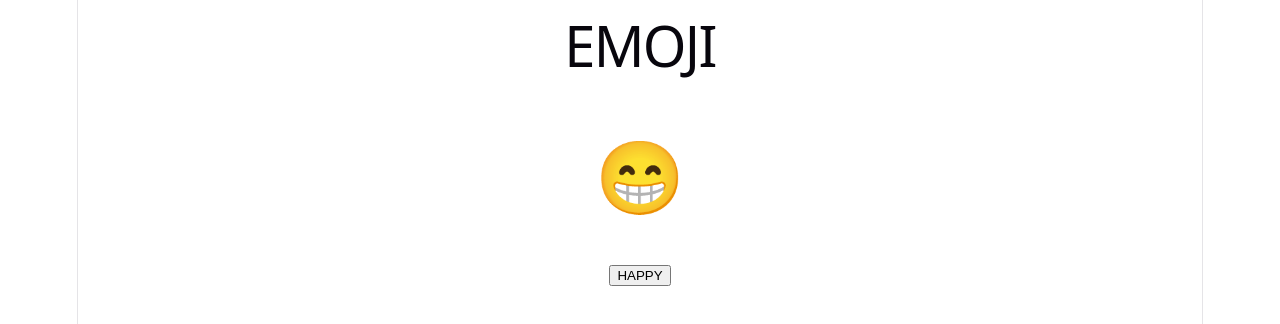
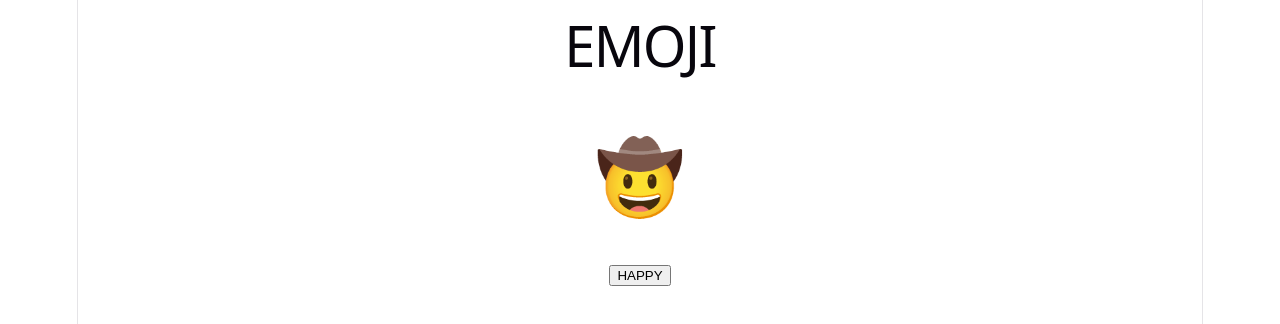
Before and after one commit to ufjf-dcc207/ufjf-dcc207-2026-3-a-atv06-deyvisonfernandes, a React (Vite) app: page / in a window 1280 px wide. Shown: the top 324 px of the page. Built offline with nearby package versions, Linux system fonts and the light colour scheme.

Commit message:
adiciona useState

```diff
--- a/src/Emoji.tsx
+++ b/src/Emoji.tsx
@@ -1,3 +1,4 @@
+import { useState } from "react";
 import "./Emoji.css";
 
 type EMOJI_KEYS = "happy" | "cowboy" | "crazy";
@@ -12,11 +13,13 @@ const EMOJI_MAP = new Map<EMOJI_KEYS, string>([
 
 
 export default function Emoji(){
-    let status:EMOJI_KEYS = "happy";
+
+    const [status, setStatus] = useState<EMOJI_KEYS>("cowboy")
+
     function happyClick(){
         console.log("Status", status);
         console.log("Happy!");
-        status = "cowboy";
+        setStatus("happy");
         console.log("Status", status);
     }
 
```
